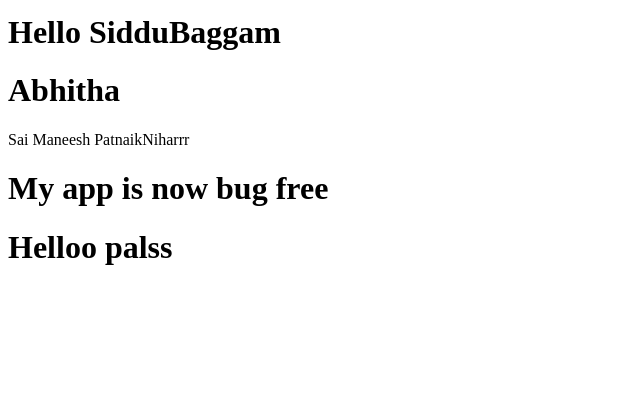
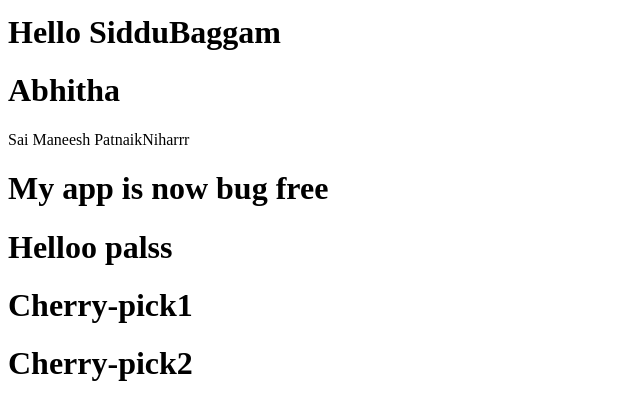
Before and after one commit to MeghanaBaggam/phpapp, a PHP site: page / in a window 1280 px wide. Shown: the part 228-648 px from the top of the page, without its empty margins (0-640 px from the left). Run offline with PHP 8.4, Linux system fonts and the light colour scheme.

Commit message:
cherry pick committt

```diff
--- a/index.php
+++ b/index.php
@@ -9,4 +9,6 @@ echo "<h>Sai Maneesh Patnaik</h1>";
 echo "<h>Niharrr</h1>";
 echo "<h1>My app is now bug free</h1>";
 echo "<h1>Helloo palss</h1>";
+echo "<h1>Cherry-pick1</h1>";
+echo "<h1>Cherry-pick2</h1>";
 ?>
```
